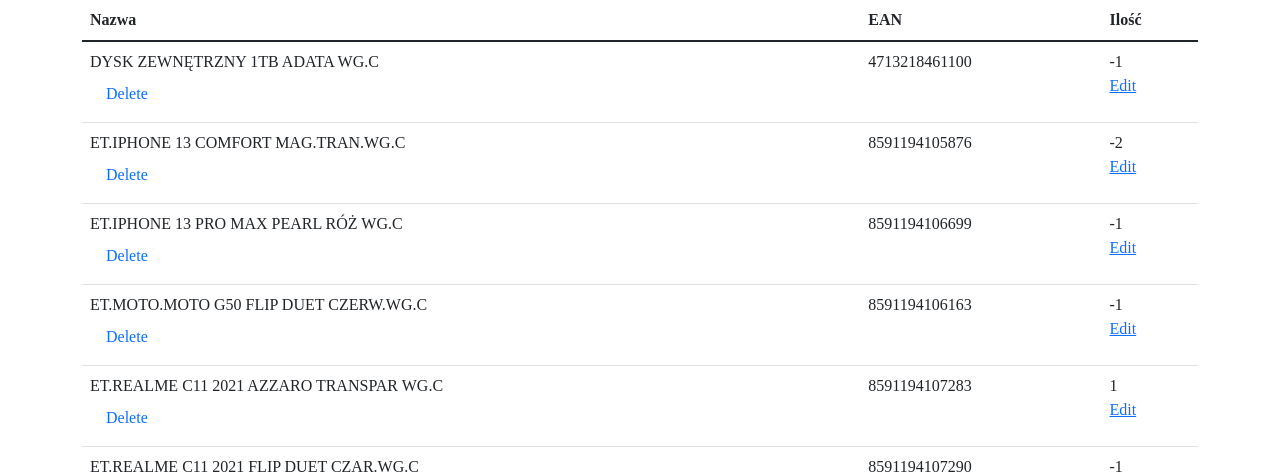
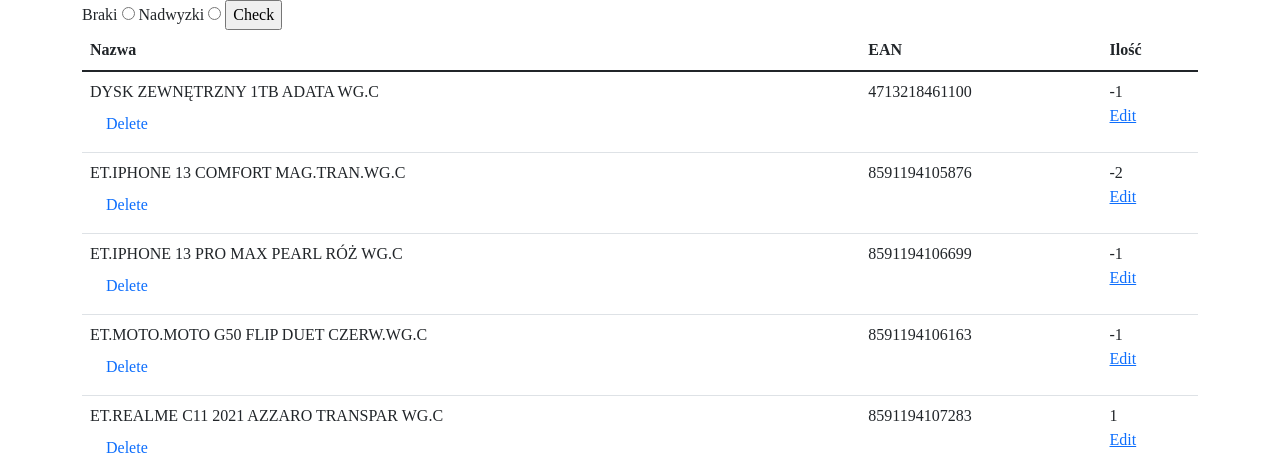
Before and after one commit to ProSwiety/Orange, a Django app: page /inw/table/ in a window 1280 px wide. Shown: the part 56-532 px from the top of the page. Run offline with Django 4.2, Linux system fonts and the light colour scheme; data comes from the database, SQL or seed files in the repository; some libraries are stand-ins or nearby versions.

Commit message:
simple filter system table.html

```diff
--- a/work_site/inw/templates/inw/table_form.html
+++ b/work_site/inw/templates/inw/table_form.html
@@ -3,6 +3,13 @@
 {% block title %}Table{% endblock %}
 
 {% block content %}
+    <form method="post">
+        {% csrf_token %}
+        <label for="radio-braki">Braki</label>
+            <input id="radio-braki" type="radio" name="check" value="braki">
+        <label for="radio-nadwyzki">Nadwyzki</label>
+            <input id="radio-nadwyzki" type="radio" name="check" value="nadwyzki">
+        <input type="submit" value="Check">
         <table class="table table-hover">
             <thead class=>
                 <tr>
@@ -32,4 +39,5 @@
                 </tr>
             {% endfor %}
         </table>
+    </form>
 {% endblock %}
--- a/work_site/inw/urls.py
+++ b/work_site/inw/urls.py
@@ -8,5 +8,6 @@
     path('upload/',views.UploadData.as_view(), name='upload'),
     path('create/',views.CreateData.as_view(), name='create'),
     path('delete/<int:pk>',views.DeleteData.as_view(), name='delete'),
-    path('update/<int:pk>',views.UpdateView.as_view(), name='update')
+    path('update/<int:pk>',views.UpdateView.as_view(), name='update'),
+    path('test/',views.TestList.as_view())
 ]
--- a/work_site/inw/views.py
+++ b/work_site/inw/views.py
@@ -3,11 +3,17 @@
 import pandas as pd
 from .models import InwModel
 from .forms import UploadFileForm,EditForm,CreateDataForm
-from django.views.generic import View,UpdateView,CreateView,DeleteView
+from django.views.generic import View,UpdateView,CreateView,DeleteView,ListView
 from django.contrib import messages
 
 
+
 # Create your views here.
+
+class TestList(ListView):
+    model = InwModel
+    queryset = InwModel.objects.filter(Ilosc__lt=0)
+    template_name = 'inw/test.html'
 
 class UploadData(View):
     def get(self,request):
@@ -49,6 +55,16 @@
         values = InwModel.objects.all()
         context = {'values': values}
         return render(request, 'inw/table_form.html', context)
+    def post(self,request):
+        if 'braki' in request.POST['check']:
+            values = InwModel.objects.filter(Ilosc__lt=0)
+            context = {'values': values}
+            return render(request, 'inw/table_form.html', context)
+        elif 'nadwyzki' in request.POST['check']:
+            values = InwModel.objects.filter(Ilosc__gt=0)
+            context = {'values': values}
+            return render(request, 'inw/table_form.html', context)
+
 
 class DeleteData(DeleteView):
     model = InwModel
```
Also changed, not shown: work_site/inw/templates/inw/test.html (added, +11 -0 lines). Lines whose indentation alone changed are shown as unchanged.
